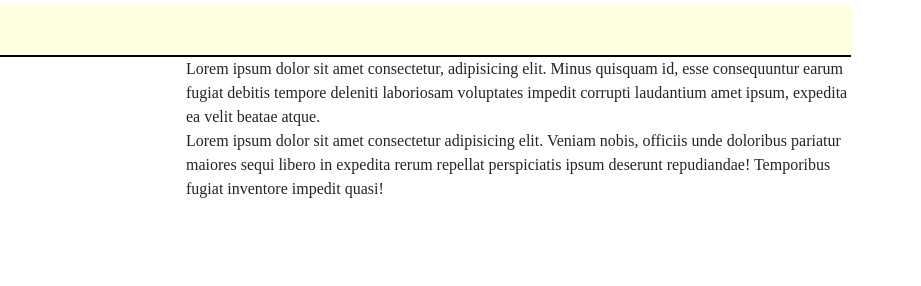
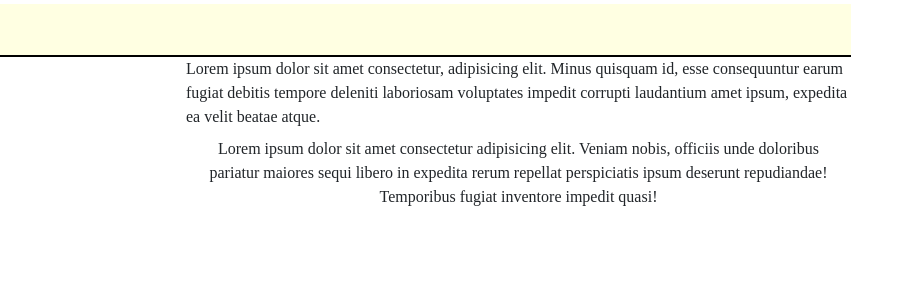
Before and after one commit to templateproduction/corporate, a plain HTML site: page about_us.html in a window 1280 px wide. Shown: the part 1120-1406 px from the top of the page, 359-1280 px from the left. Drawn offline with Linux system fonts and the light colour scheme.

Commit message:
Team members section added with new look and next is finished it

```diff
--- a/css/main.css
+++ b/css/main.css
@@ -254,6 +254,13 @@ animation-delay: .6s;
 }
 .do-team-member-profile-picture .team-member-profile-picture {
     max-width: 60%;
+}
+.team-member-description {
+    height: 50%;
+    text-align: center;
+    letter-spacing: 1px solid #000;
+    padding: 8px;
+    /* margin-top: 21px; */
 }
 
 /* Mission and Vision section style sheet */
```
